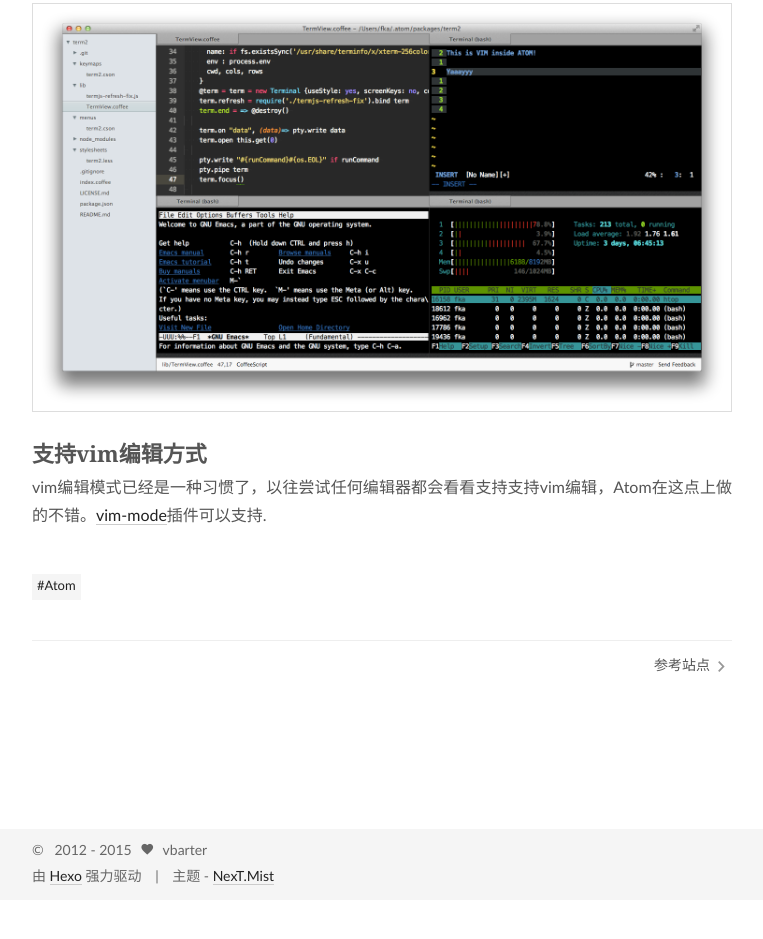
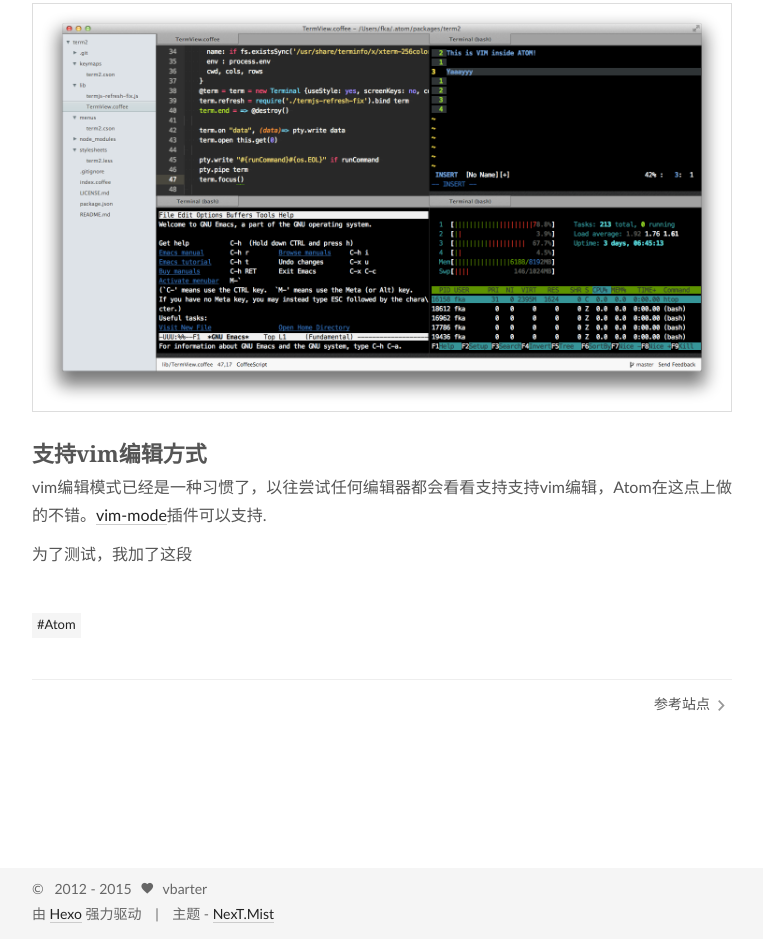
Before and after one commit to vbarter/vbarter.github.io, a plain HTML site: page 2015/06/27/Atom/index.html in a window 1280 px wide. Shown: the part 4831-5770 px from the top of the page, without its empty margins (258-1021 px from the left). Before the commit the page ends 5731 px from the top, so only its background shows below. Drawn offline with Linux system fonts and the light colour scheme; a script that the page names is missing.

Commit message:
Site updated: 2015-06-28 11:04:31

```diff
--- a/2015/06/27/Atom/index.html
+++ b/2015/06/27/Atom/index.html
@@ -185,6 +185,7 @@
 <p><img src="/img/atom-termrk.gif" alt="atom-termrk"></p>
 <p><img src="/img/atom-tern2.png" alt="atom-tern2"></p>
 <h2 id="支持vim编辑方式">支持vim编辑方式</h2><p>vim编辑模式已经是一种习惯了，以往尝试任何编辑器都会看看支持支持vim编辑，Atom在这点上做的不错。<a href="https://github.com/atom/vim-mode" target="_blank" rel="external">vim-mode</a>插件可以支持.</p>
+<p>为了测试，我加了这段</p>
 
 
     </div>
```
Also changed, not shown: index.html (+1 -0 lines).
